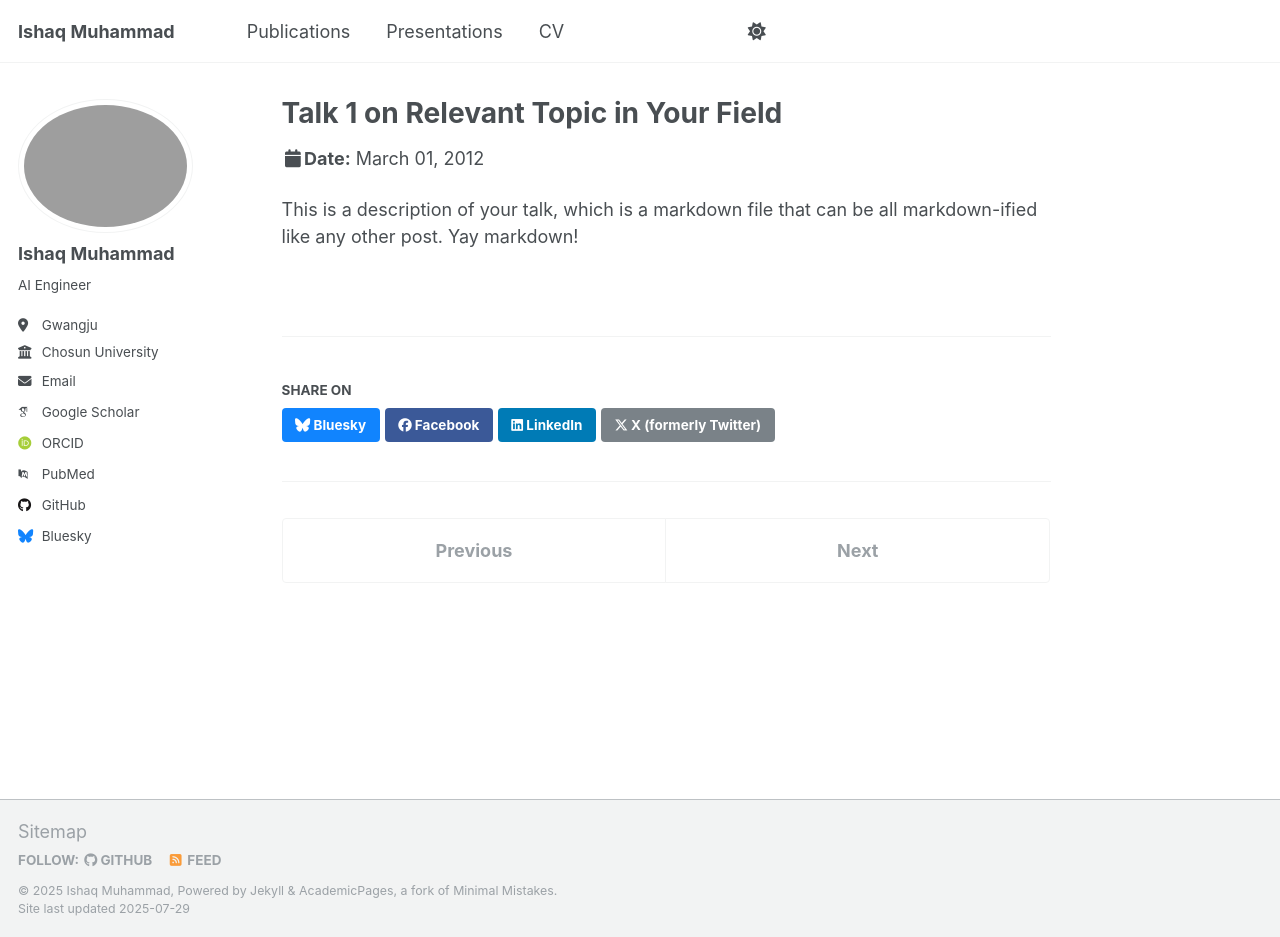
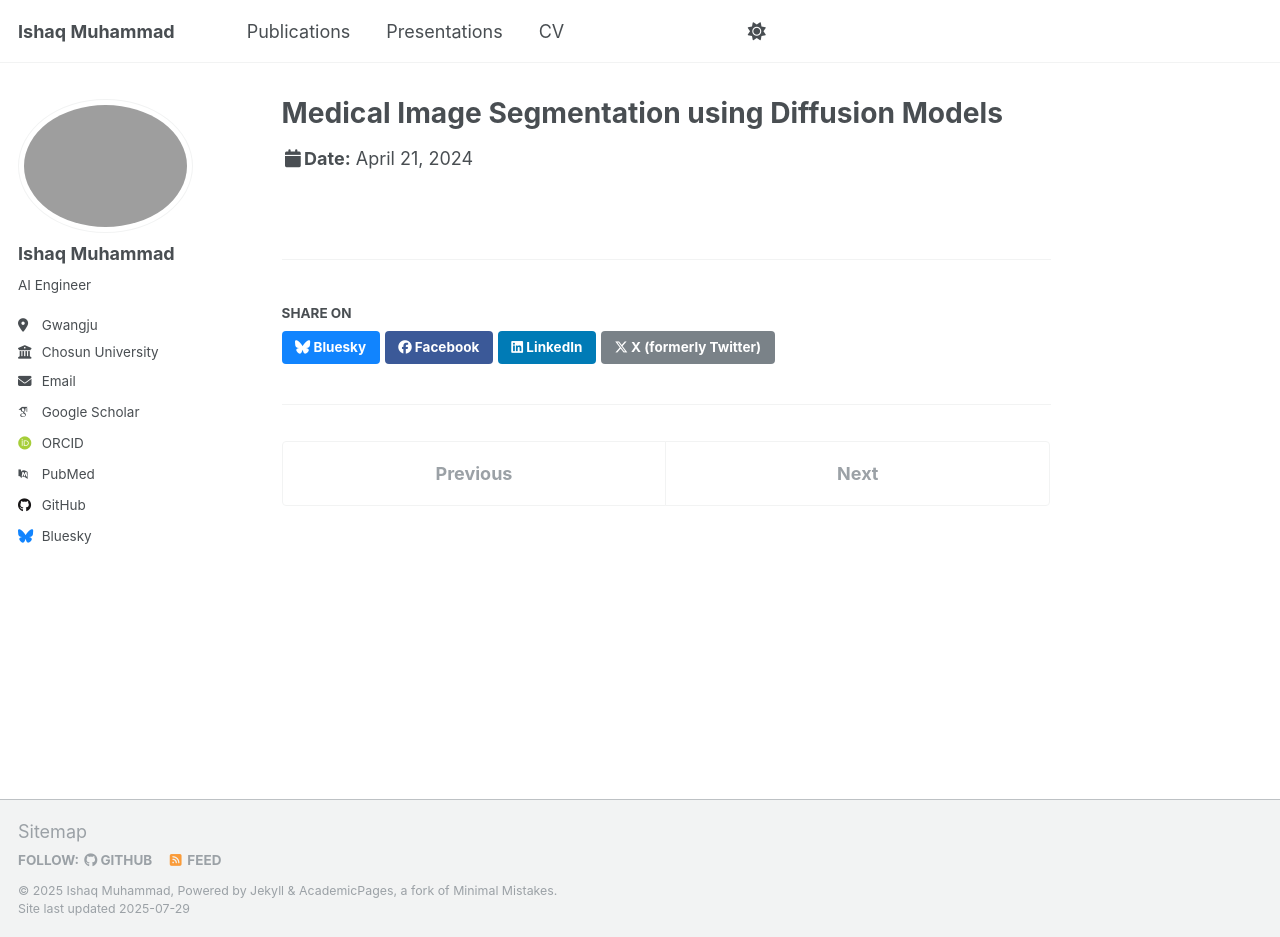
Before and after one commit to IshaqMKhan/IshaqMKhan.github.io, a Jekyll site: the page built from _talks/2012-03-01-talk-1.md, in a window 1280 px wide and 937 px high. Built offline with Jekyll 4.4.1, drawn with Linux system fonts in a browser that asks for light colours; some web fonts are replaced; a script that is not in the unit is left out.

Commit message:
Update 2012-03-01-talk-1.md

```diff
--- a/_talks/2012-03-01-talk-1.md
+++ b/_talks/2012-03-01-talk-1.md
@@ -1,11 +1,7 @@
 ---
-title: "Talk 1 on Relevant Topic in Your Field"
-collection: talks
-type: "Talk"
-permalink: /talks/2012-03-01-talk-1
-venue: "UC San Francisco, Department of Testing"
-date: 2012-03-01
-location: "San Francisco, CA, USA"
+title: "Medical Image Segmentation using Diffusion Models"
+venue: "Korea Institute of Intelligent Systems, KIIS Spring Conference, 2024"
+location: "Seoul, South Korea"
+date: "19-21 April 2024"
+presentation_type: "Oral Presentation"
 ---
-
-This is a description of your talk, which is a markdown file that can be all markdown-ified like any other post. Yay markdown!
```
